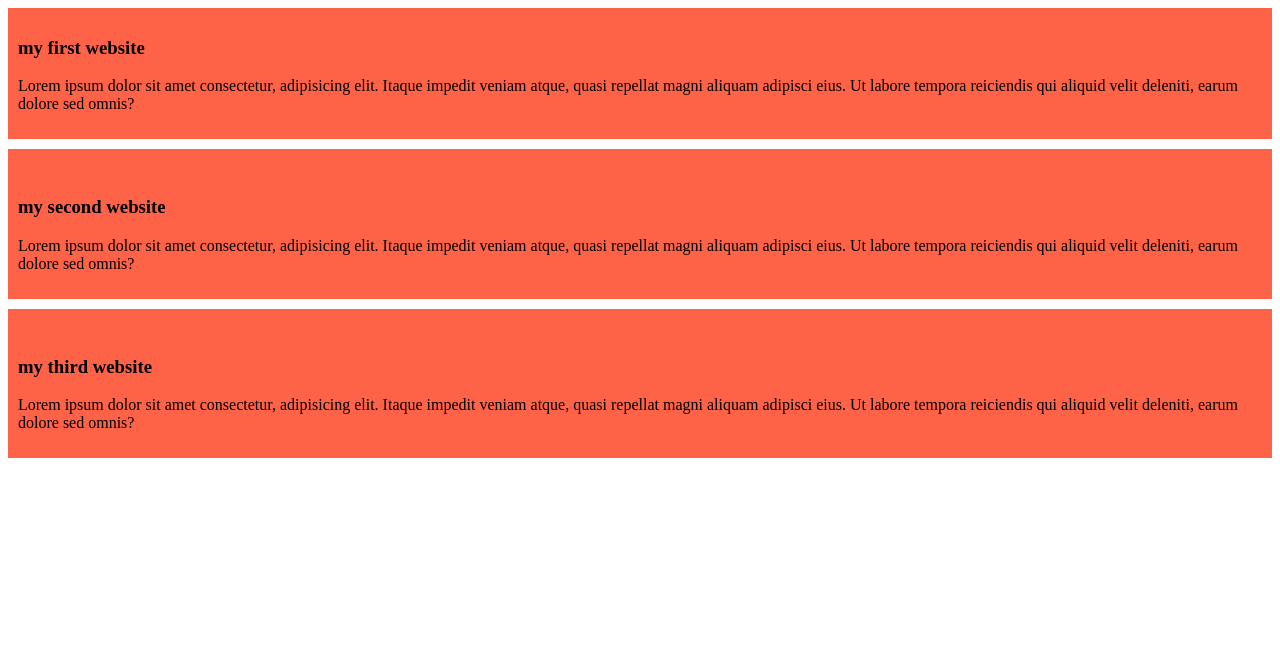
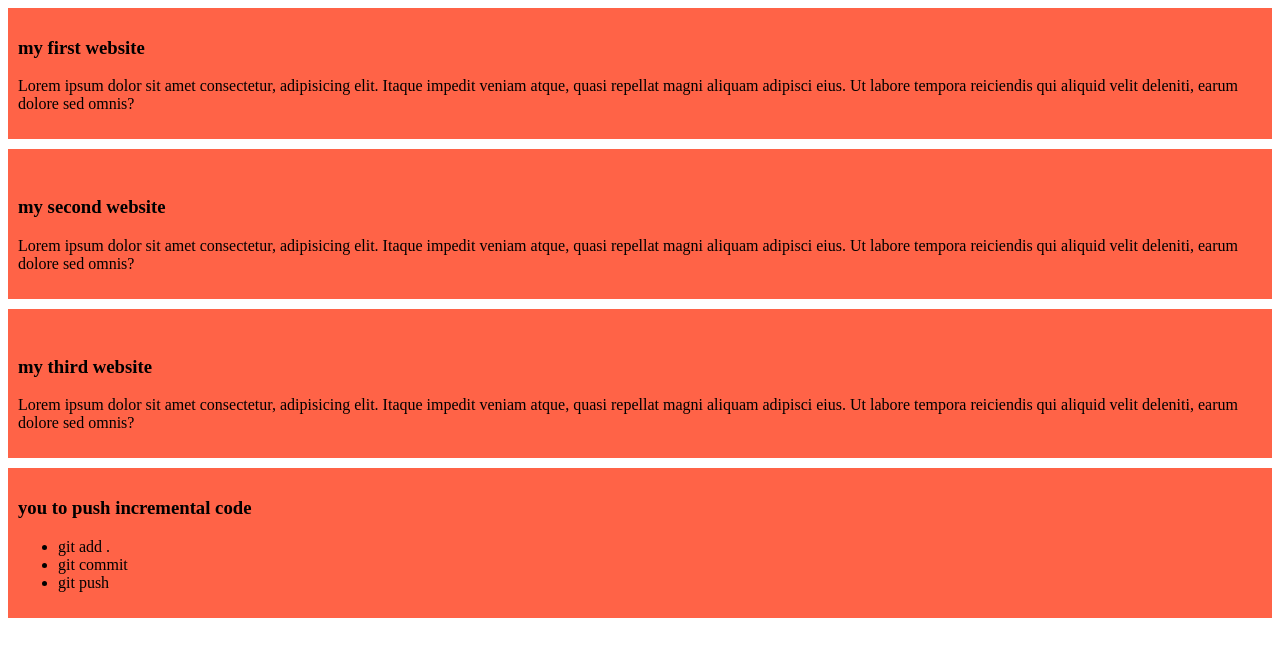
Before and after one commit to nusrattonim80/my-simple-website, a plain HTML site: page index.html in a window 1280 px wide. Drawn offline with Linux system fonts and the light colour scheme.

Commit message:
added a list to push code

```diff
--- a/index.html
+++ b/index.html
@@ -22,5 +22,13 @@
     <h3>my third website</h3>
     <p>Lorem ipsum dolor sit amet consectetur, adipisicing elit. Itaque impedit veniam atque, quasi repellat magni aliquam adipisci eius. Ut labore tempora reiciendis qui aliquid velit deleniti, earum dolore sed omnis?</p>
    </div>
+   <div>
+    <h3>you to push incremental code</h3>
+    <ul>
+        <li>git add .</li>
+        <li>git commit</li>
+        <li>git push</li>
+    </ul>
+   </div>
 </body>
 </html>
```
